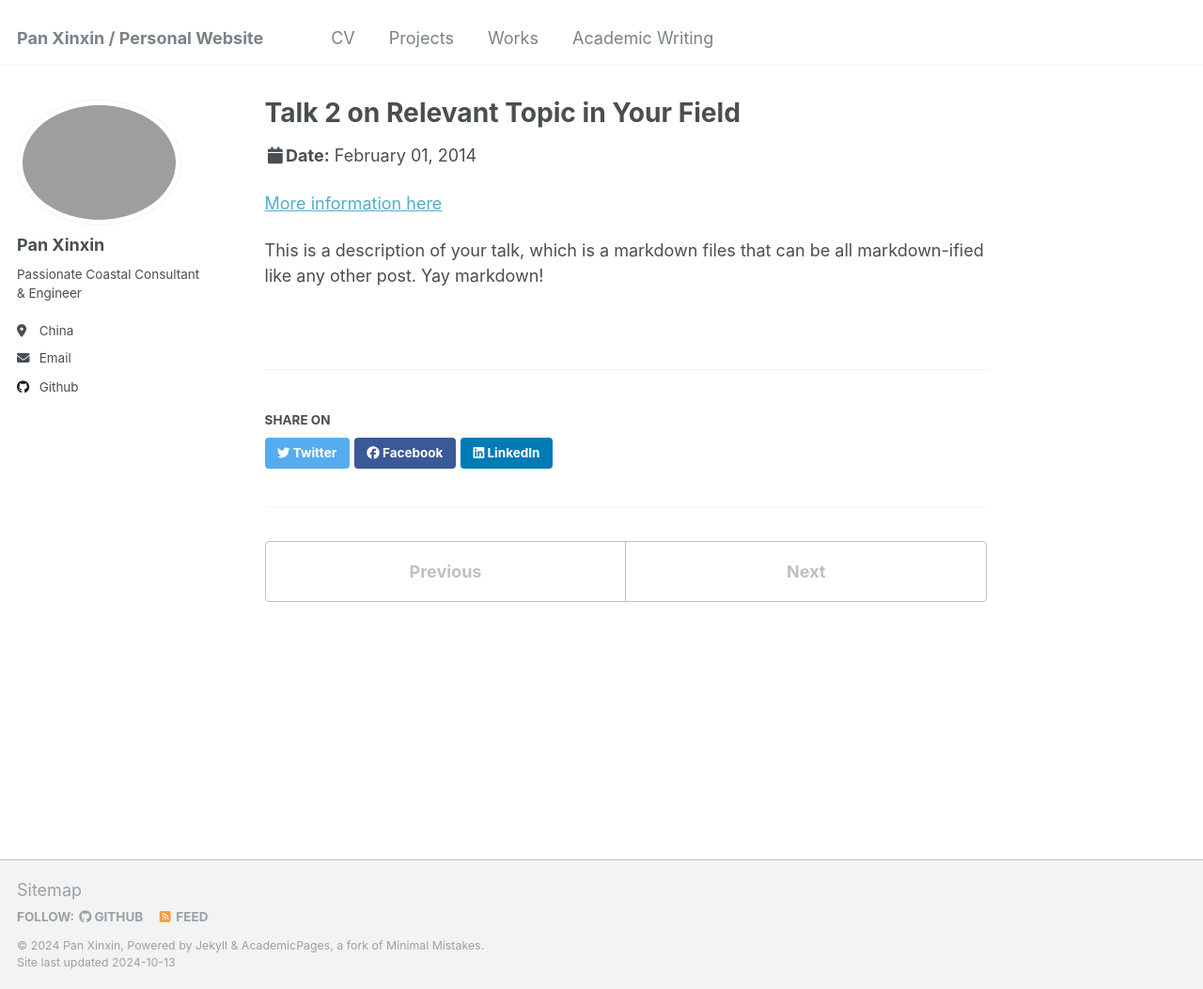
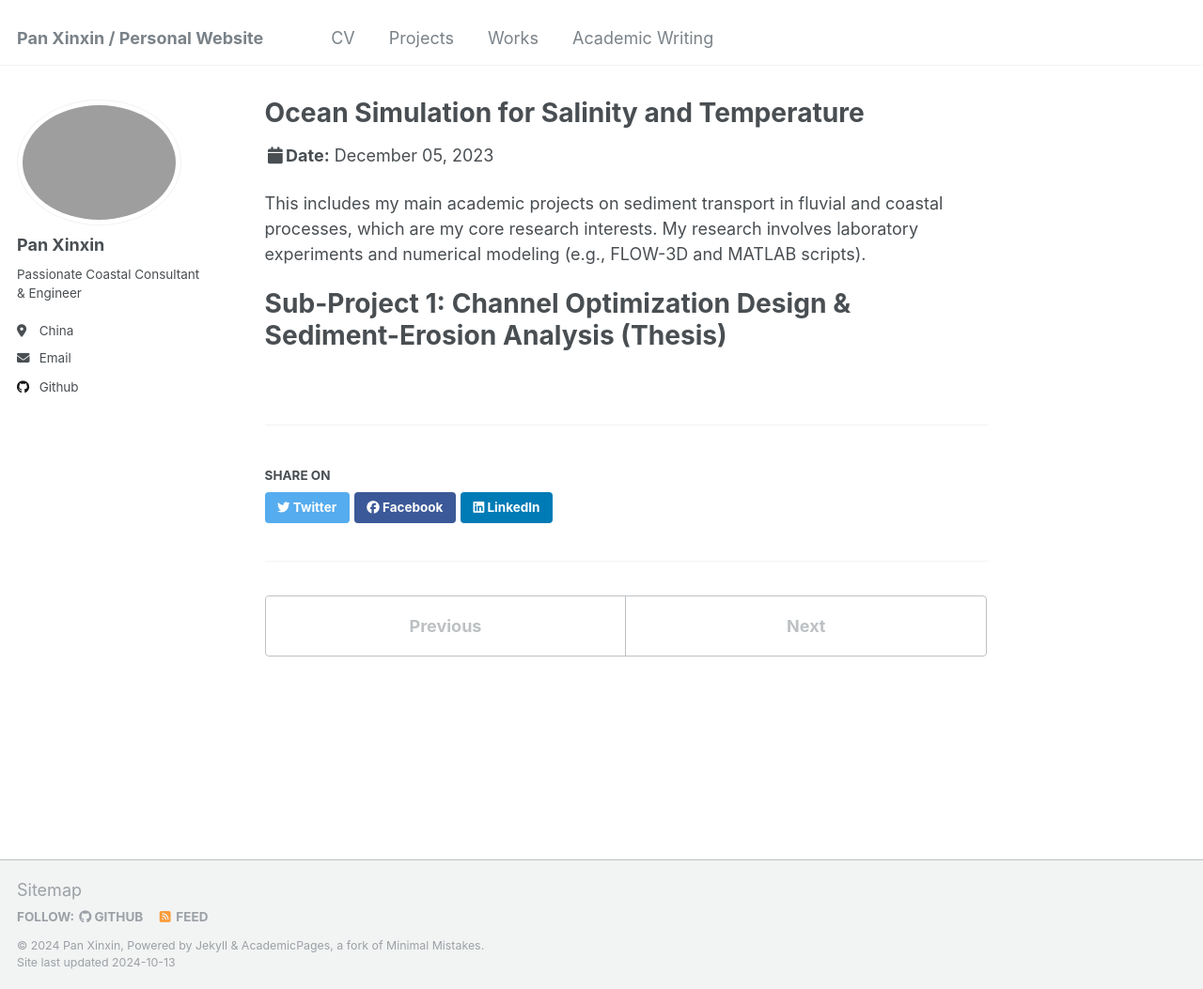
Before and after one commit to kingdaxing/kingdaxing.github.io, a Jekyll site: the page built from _talks/2014-02-01-talk-2.md, in a window 1280 px wide and 1053 px high. Shown: the whole window at 94% size. Built offline with Jekyll 4.4.1, drawn with Linux system fonts in a browser that asks for light colours.

Commit message:
Update 2014-02-01-talk-2.md

```diff
--- a/_talks/2014-02-01-talk-2.md
+++ b/_talks/2014-02-01-talk-2.md
@@ -1,13 +1,13 @@
 ---
-title: "Talk 2 on Relevant Topic in Your Field"
+title: "Ocean Simulation for Salinity and Temperature"
 collection: talks
-type: "Talk"
+type: "Delft3D and Data Analysis"
 permalink: /talks/2014-02-01-talk-2
-venue: "London School of Testing"
-date: 2014-02-01
-location: "London, UK"
+venue: "NUS"
+date: 2023-12-05
 ---
 
-[More information here](http://example2.com)
+This includes my main academic projects on sediment transport in fluvial and coastal processes, which are my core research interests. My research involves laboratory experiments and numerical modeling (e.g., FLOW-3D and MATLAB scripts).
 
-This is a description of your talk, which is a markdown files that can be all markdown-ified like any other post. Yay markdown!
+Sub-Project 1: Channel Optimization Design & Sediment-Erosion Analysis (Thesis)
+======
```
